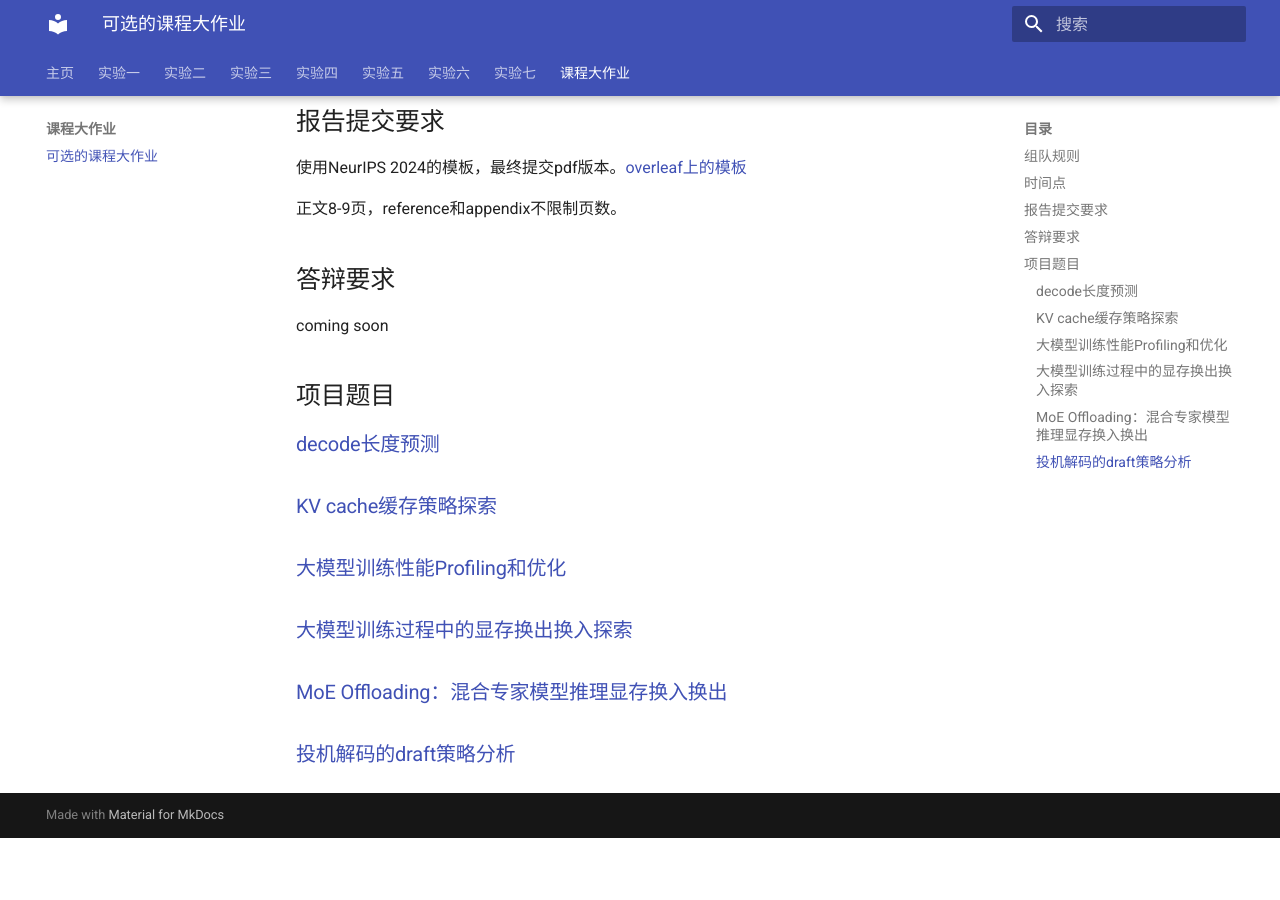
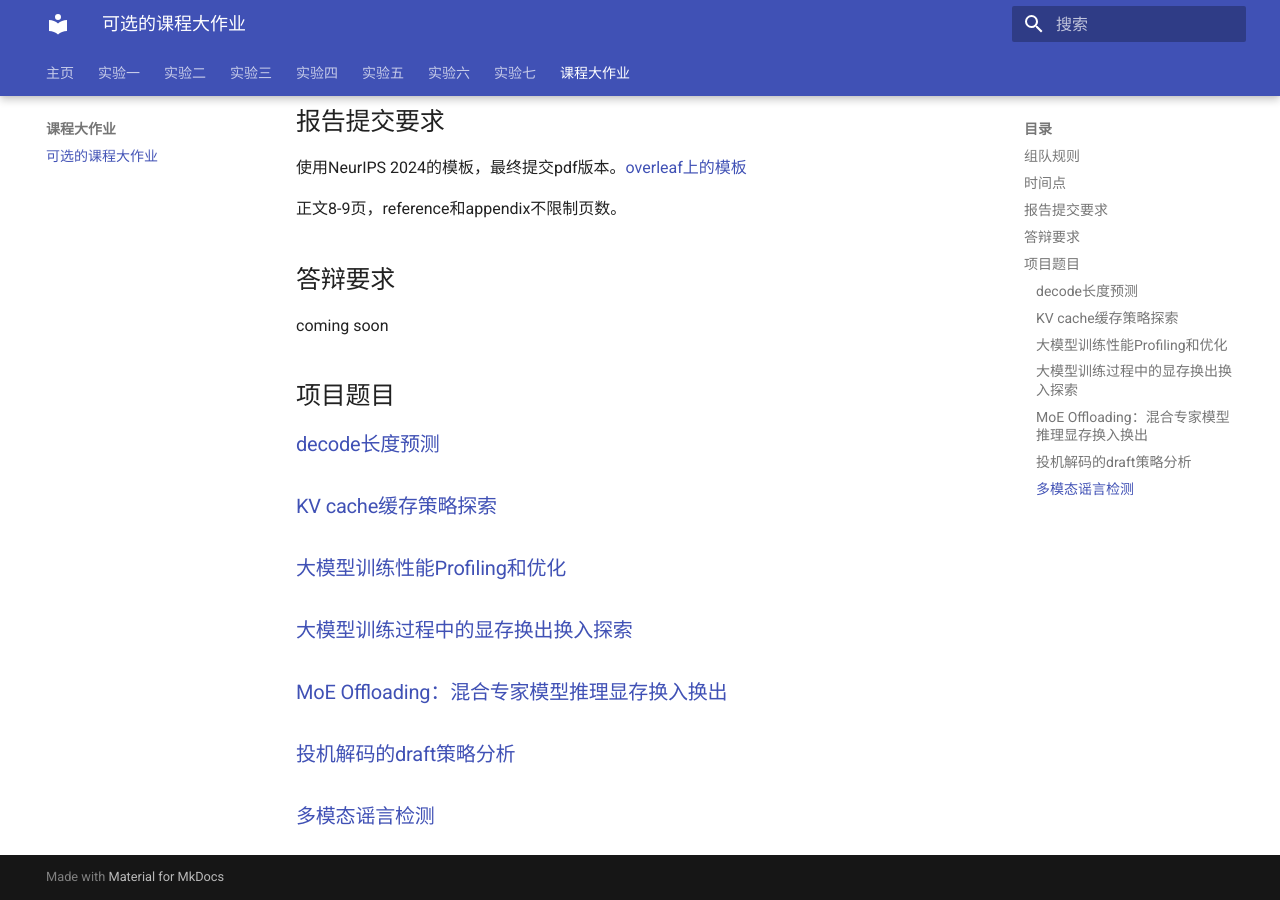
Before and after one commit to zhiweinju/nju-dl-lab-2025spring, an MkDocs documentation site: the page built from docs/final/课程大作业.md, in a window 1280 px wide and 900 px high, scrolled down 658 px. Built offline with MkDocs 1.6.1 and Material for MkDocs 9.7.7, drawn with Linux system fonts in a browser that asks for light colours; a style sheet for code colours, icons or effects is not loaded; before the commit the page ends 1496 px from its top, so only the background shows below that.

Commit message:
Update 课程大作业.md

```diff
--- a/docs/final/课程大作业.md
+++ b/docs/final/课程大作业.md
@@ -38,3 +38,5 @@ coming soon
 ### [MoE Offloading：混合专家模型推理显存换入换出](https://github.com/zzhbrr/NJUProject_MoE_Offloading)
 
 ### [投机解码的draft策略分析](https://github.com/zzhbrr/NJUProject_Speculative_Decoding_Draft_Strategy)
+
+### [多模态谣言检测](https://github.com/ShipingGe/NJUProject_MultimodalRumorDetection)
```
